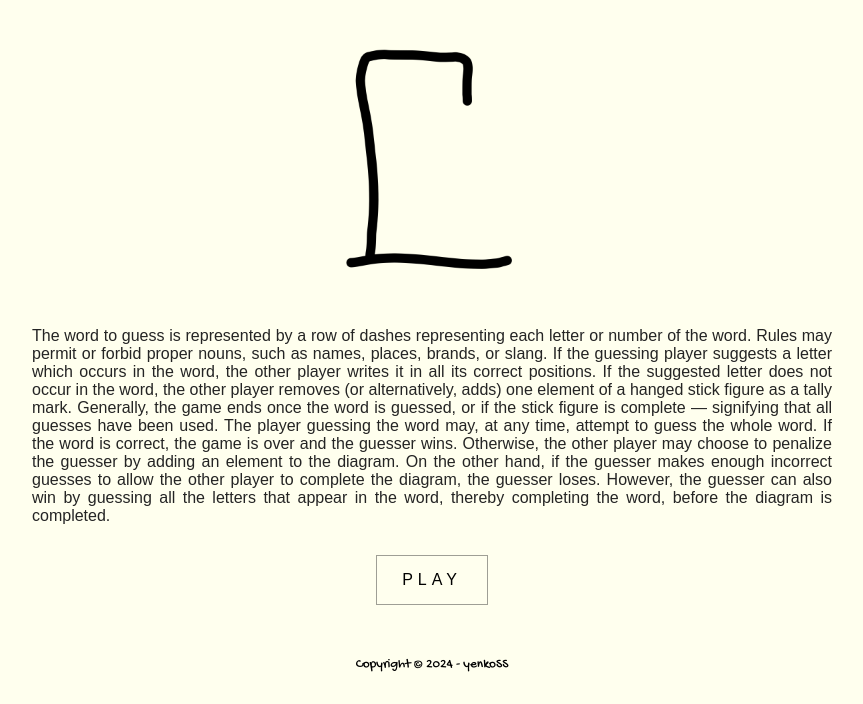
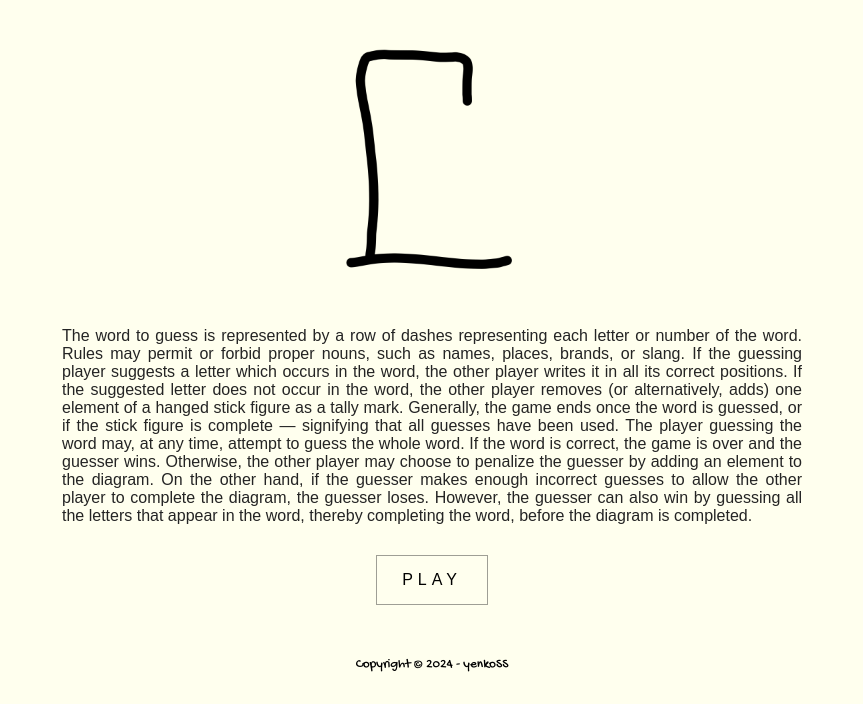
Before and after one commit to yenkoSS/Hangman, a plain HTML site: page index.html in a window 1280 px wide. Shown: the part 112-816 px from the top of the page, without its empty margins (208-1071 px from the left). Drawn offline with Linux system fonts and the light colour scheme; a web font is replaced by a local one.

Commit message:
added container padding

```diff
--- a/style.css
+++ b/style.css
@@ -3,7 +3,9 @@
 
 /* General */
 
-* {
+*,
+*::after,
+*::before {
     margin:0;
     padding:0;
     box-sizing: border-box;
@@ -28,8 +30,7 @@ body {
 }
 
 .container {
-    padding-top:3rem;
-    padding-bottom: 3rem;
+    padding:3rem;
     width: 80rem;
     display:flex;
     flex-direction: column;
```
